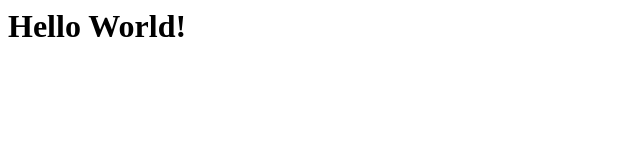
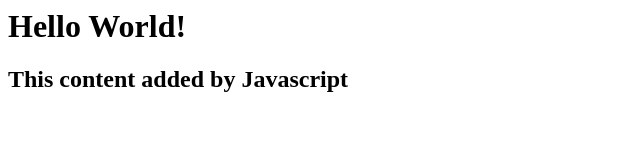
Before and after one commit to Sol4c/Peach-Dream, a plain HTML site: page index.html in a window 1280 px wide. Shown: the whole page, without its empty margins (0-640 px from the left). Drawn offline with Linux system fonts and the light colour scheme.

Commit message:
add script.js, connect to index.html

```diff
--- a/index.html
+++ b/index.html
@@ -1,9 +1,10 @@
 <html lang="en">
     <head>
-        <link rel="stlyesheet" href="style.css">
+        <link rel="stlyesheet" href="style.css"/>
         <title>Peach Dream</title>
     </head>
     <body>
         <h1>Hello World!</h1>
+        <script src="script.js"></script>
     </body>
 </html>
--- /dev/null
+++ b/script.js
@@ -0,0 +1,3 @@
+const h2 = document.createElement("h2");
+h2.textContent = "This content added by Javascript";
+document.querySelector("body").appendChild(h2);
```
